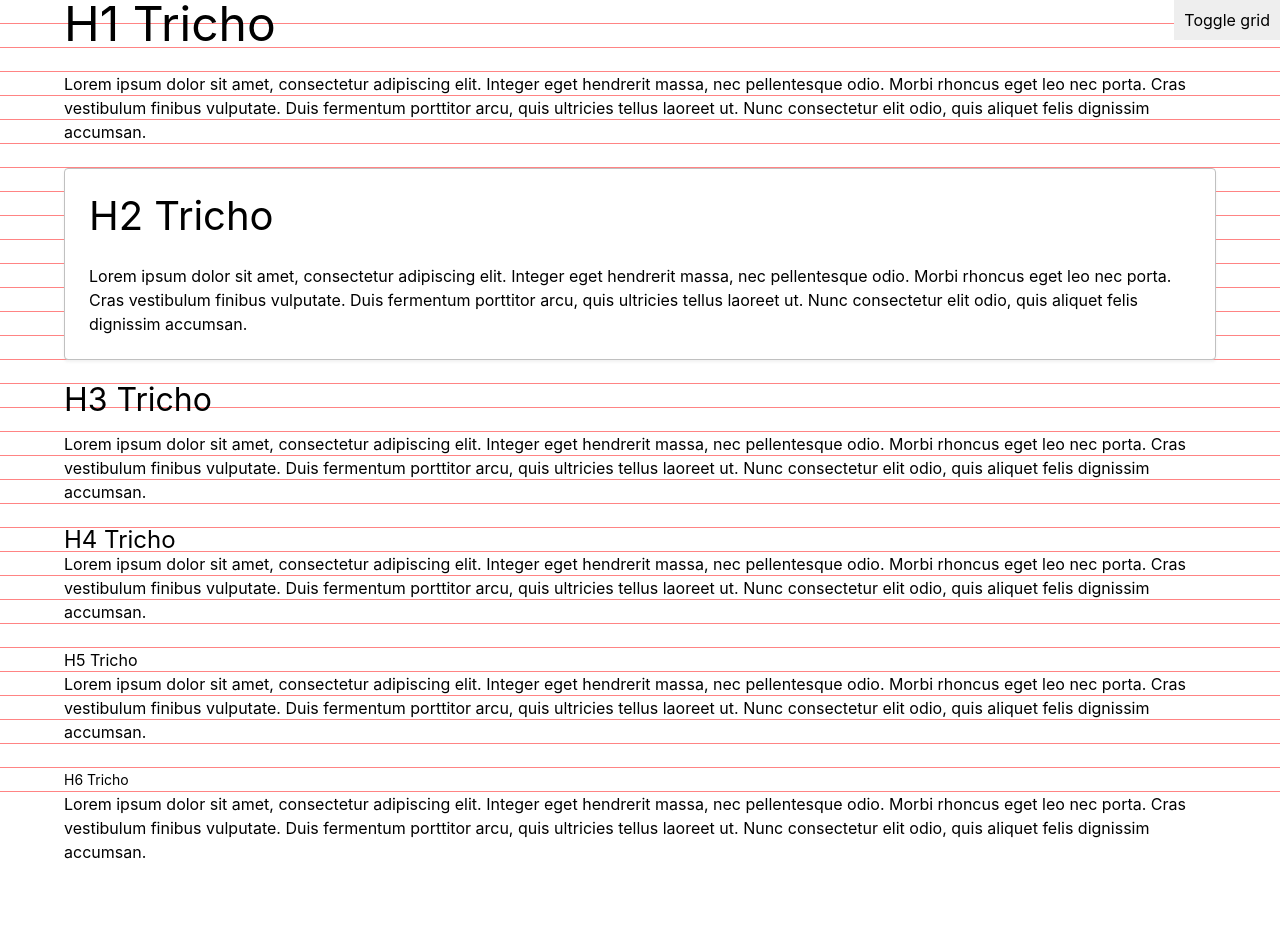
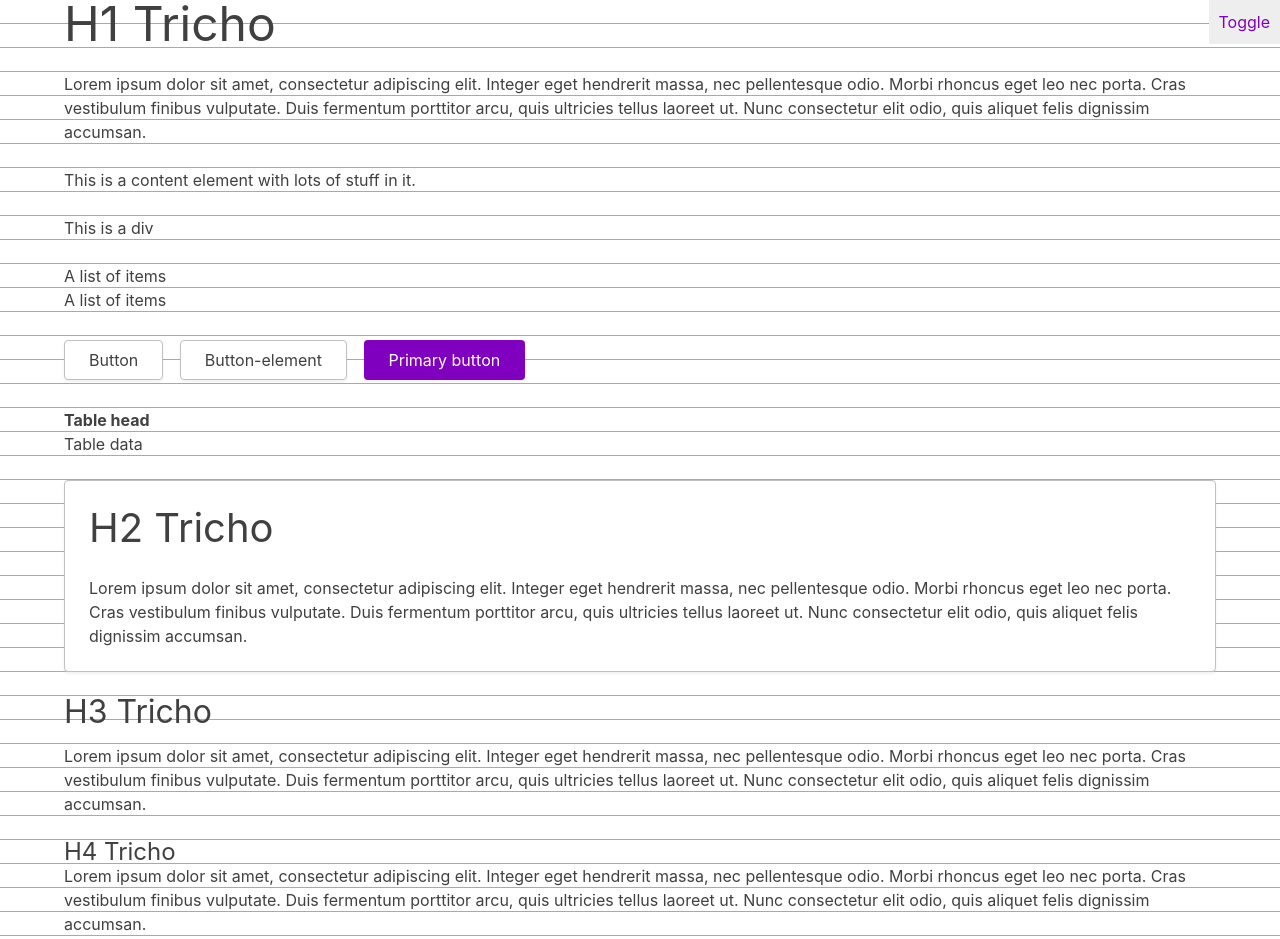
Before and after one commit to carlfredrikhero/tricho, a website: page docs/index.html in a window 1280 px wide. Shown: the top 939 px of the page. Before the commit the page ends 864 px from the top, so only its background shows below. Drawn offline with Linux system fonts and the light colour scheme.

Commit message:
Add .button and .content

```diff
--- a/docs/index.html
+++ b/docs/index.html
@@ -3,13 +3,40 @@
 <head>
   <link rel="stylesheet" type="text/css" href="../css/tricho.css">
 </head>
-<body>
-  <input type="checkbox" id="grid" checked>
-  <div class="grid"></div>
-  <label id="grid-toggle" for="grid">Toggle grid</label>
+<body class="grid">
+  <a href="javascript: void(0);" id="grid-toggler" onclick="javascript:body.classList.toggle('grid');">
+    Toggle
+  </a>
   <div class="container">
     <h1>H1 Tricho</h1>
     <p>Lorem ipsum dolor sit amet, consectetur adipiscing elit. Integer eget hendrerit massa, nec pellentesque odio. Morbi rhoncus eget leo nec porta. Cras vestibulum finibus vulputate. Duis fermentum porttitor arcu, quis ultricies tellus laoreet ut. Nunc consectetur elit odio, quis aliquet felis dignissim accumsan.</p>
+
+    <div class="content">
+      <p>This is a content element with lots of stuff in it.</p>
+      <div>This is a div</div>
+      <ul>
+        <li>A list of items</li>
+        <li>A list of items</li>
+      </ul>
+      <p>
+        <a href="#" class="button">Button</a>
+        <button type="button" class="button">Button-element</button>
+        <a href="#" class="button is-primary">Primary button</a>
+      </p>
+      <table>
+        <thead>
+          <tr>
+            <th>Table head</th>
+          </tr>
+        </thead>
+        <body>
+          <tr>
+            <td>Table data</td>
+          </tr>
+        </body>
+      </table>
+    </div>
+
     <div class="box">
       <h2>H2 Tricho</h2>
       <p>Lorem ipsum dolor sit amet, consectetur adipiscing elit. Integer eget hendrerit massa, nec pellentesque odio. Morbi rhoncus eget leo nec porta. Cras vestibulum finibus vulputate. Duis fermentum porttitor arcu, quis ultricies tellus laoreet ut. Nunc consectetur elit odio, quis aliquet felis dignissim accumsan.</p>
@@ -20,6 +47,7 @@
     <p>Lorem ipsum dolor sit amet, consectetur adipiscing elit. Integer eget hendrerit massa, nec pellentesque odio. Morbi rhoncus eget leo nec porta. Cras vestibulum finibus vulputate. Duis fermentum porttitor arcu, quis ultricies tellus laoreet ut. Nunc consectetur elit odio, quis aliquet felis dignissim accumsan.</p>
     <h5>H5 Tricho</h5>
     <p>Lorem ipsum dolor sit amet, consectetur adipiscing elit. Integer eget hendrerit massa, nec pellentesque odio. Morbi rhoncus eget leo nec porta. Cras vestibulum finibus vulputate. Duis fermentum porttitor arcu, quis ultricies tellus laoreet ut. Nunc consectetur elit odio, quis aliquet felis dignissim accumsan.</p>
+
     <h6>H6 Tricho</h6>
     <p>Lorem ipsum dolor sit amet, consectetur adipiscing elit. Integer eget hendrerit massa, nec pellentesque odio. Morbi rhoncus eget leo nec porta. Cras vestibulum finibus vulputate. Duis fermentum porttitor arcu, quis ultricies tellus laoreet ut. Nunc consectetur elit odio, quis aliquet felis dignissim accumsan.</p>
   </div>
--- a/readme.markdown
+++ b/readme.markdown
@@ -11,6 +11,7 @@ Default vertical grid: 24px
  - [ ] Content
  - [ ] Buttons
  - [ ] Grid
+ - [ ] Tables
 
 ## Content
 
--- a/sass/box.sass
+++ b/sass/box.sass
@@ -1,5 +1,3 @@
-$box-shadow: 0 2px 3px rgba($grey, .2)
-
 .box
   display: block
   background-color: $white
@@ -11,4 +9,4 @@ $box-shadow: 0 2px 3px rgba($grey, .2)
     left: $default-whitespace
   margin-bottom: $default-whitespace
   border-radius: $radius
-  box-shadow: $box-shadow
+  box-shadow: $shadow
--- /dev/null
+++ b/sass/button.sass
@@ -0,0 +1,39 @@
+$button-height: #{$vertical-height + 1}rem
+
+.button
+  display: inline-flex
+  align-items: center
+  font-family: inherit
+  font-size: inherit
+  height: $button-height
+  cursor: pointer
+  padding:
+    top: $gap/3
+    right: $gap
+    bottom: $gap/3
+    left: $gap
+  margin:
+    top: $gap/6
+    bottom: $gap/6
+  border-radius: $radius
+
+  background: $white
+  color: $text-color
+  border: $border-width solid $border-color
+  box-shadow: $shadow
+
+  &:hover
+    box-shadow: $shadow-hover
+    border-color: $border-color-hover
+    transition: .25s all
+
+  & + .button
+    margin-left: $gap/2
+
+  &.is-primary
+    background-color: $primary
+    border-color: transparent
+    color: $white
+
+    &:hover
+      background-color: darken($primary, 5%)
--- /dev/null
+++ b/sass/content.sass
@@ -0,0 +1,8 @@
+$el-map: div, ul, table
+
+.content
+  margin-bottom: $gap
+
+  @each $el in $el-map
+    > #{$el}:not(:last-child)
+        margin-bottom: $gap
--- a/sass/debug.sass
+++ b/sass/debug.sass
@@ -1,19 +1,16 @@
-#grid
-  display: none
+body.grid
+  position: absolute
+  top: 0
+  right: 0
+  left: 0
+  bottom: 0
+  background-color: transparent
+  background-image: linear-gradient(0deg, transparent 24%, rgba(#f00, .5) 25%, rgba(#f00, .5) 26%, transparent 27%, transparent 74%, rgba(#f00, .5) 75%, rgba(#f00, .5) 76%, transparent 77%, transparent)
+  height: 100%
+  background-size: ($gap*2) ($gap*2)
+  background-position: 0 ($gap/2)
 
-  &:checked + .grid
-    position: absolute
-    top: 0
-    bottom: 0
-    left: 0
-    right: 0
-    background-color: transparent
-    background-image: linear-gradient(0deg, transparent 24%, rgba(#f00, .5) 25%, rgba(#f00, .5) 26%, transparent 27%, transparent 74%, rgba(#f00, .5) 75%, rgba(#f00, .5) 76%, transparent 77%, transparent)
-    height: 100%
-    background-size: ($gap*2) ($gap*2)
-    background-position: 0 ($gap/2)
-
-label[for="grid"]
+#grid-toggler
   position: absolute
   top: 0
   right: 0
--- a/sass/general.sass
+++ b/sass/general.sass
@@ -6,9 +6,11 @@ html
   overflow-x: hidden
   overflow-y: scroll
   text-rendering: $render-mode
-
-p
+  color: $text-color
   line-height: $default-line-height
 
-  &:not(:last-child)
-    margin-bottom: $default-whitespace
+p:not(:last-child)
+  margin-bottom: $default-whitespace
+
+a
+  color: $primary
--- a/sass/reset.sass
+++ b/sass/reset.sass
@@ -7,6 +7,10 @@ html
   &:before,
   &:after
     box-sizing: inherit
+
+html,
+body
+  min-height: 100vh
 
 // Blocks
 html,
@@ -70,3 +74,7 @@ td,
 th
   padding: 0
   text-align: left
+
+// Links
+a
+  text-decoration: none
--- a/sass/variables.sass
+++ b/sass/variables.sass
@@ -11,6 +11,8 @@ $vertical-height: 1.5
 $default-line-height: $vertical-height
 
 $default-whitespace: #{$vertical-height}rem
+
+$default-height: $default-whitespace
 
 // Responsiveness
 
@@ -28,14 +30,28 @@ $fullhd: 1344px + (2 * $gap)  !default
 // Colors
 
 $white: #fff
-$grey: rgb(192,192,192)
+$grey: rgba(192,192,192, 1)
+$grey-dark: rgba(128, 128, 128, 1)
+$grey-darker: rgba(64, 64, 64, 1)
 $purple: rgba(128, 0, 192, 1)
+
+// Derived colors
+
+$text-color: $grey-darker
+$primary: $purple
 
 // Borders
 
 $border-width: 1px
 $border-color: $grey
 
+$border-color-hover: $grey-dark
+
+// Shadow
+
+$shadow: 0 2px 3px rgba($grey, .2)
+$shadow-hover: 0 3px 5px rgba($grey, .4)
+
 // Radius
 
 $radius: 4px
--- a/tricho.sass
+++ b/tricho.sass
@@ -7,5 +7,7 @@
 @import "sass/headings"
 @import "sass/container"
 @import "sass/box"
+@import "sass/content"
+@import "sass/button"
 
 @import "sass/debug"
```
Also changed, not shown: css/tricho.css, 1 other file.
